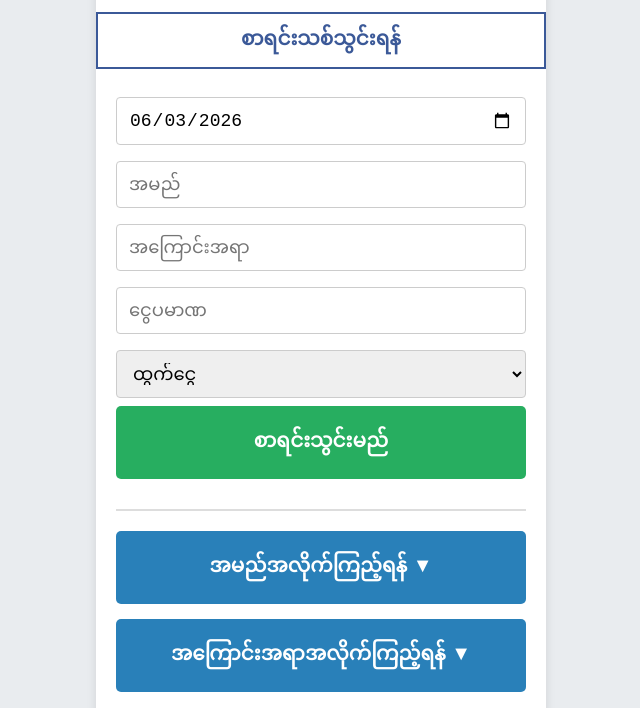
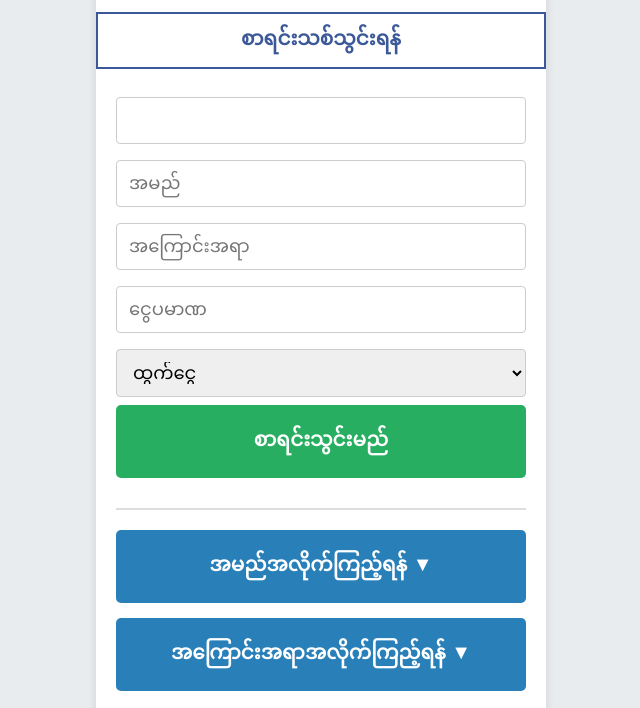
Before and after one commit to minthit12/mylist, a plain HTML site: page index.html in a window 1280 px wide. Shown: the part 89-797 px from the top of the page, without its empty margins (319-959 px from the left). Drawn offline with Linux system fonts and the light colour scheme.

Commit message:
Update index.html

```diff
--- a/index.html
+++ b/index.html
@@ -51,7 +51,7 @@
     <span class="label-highlight">စာရင်းသစ်သွင်းရန်</span>
 
     <div class="content">
-        <input type="date" id="dateInput">
+        <input type="text" id="dateInput">
         <input type="text" id="nameInput" placeholder="အမည်" list="nameOptions">
         <datalist id="nameOptions"></datalist>
         <input type="text" id="detailInput" placeholder="အကြောင်းအရာ" list="detailOptions">
```
